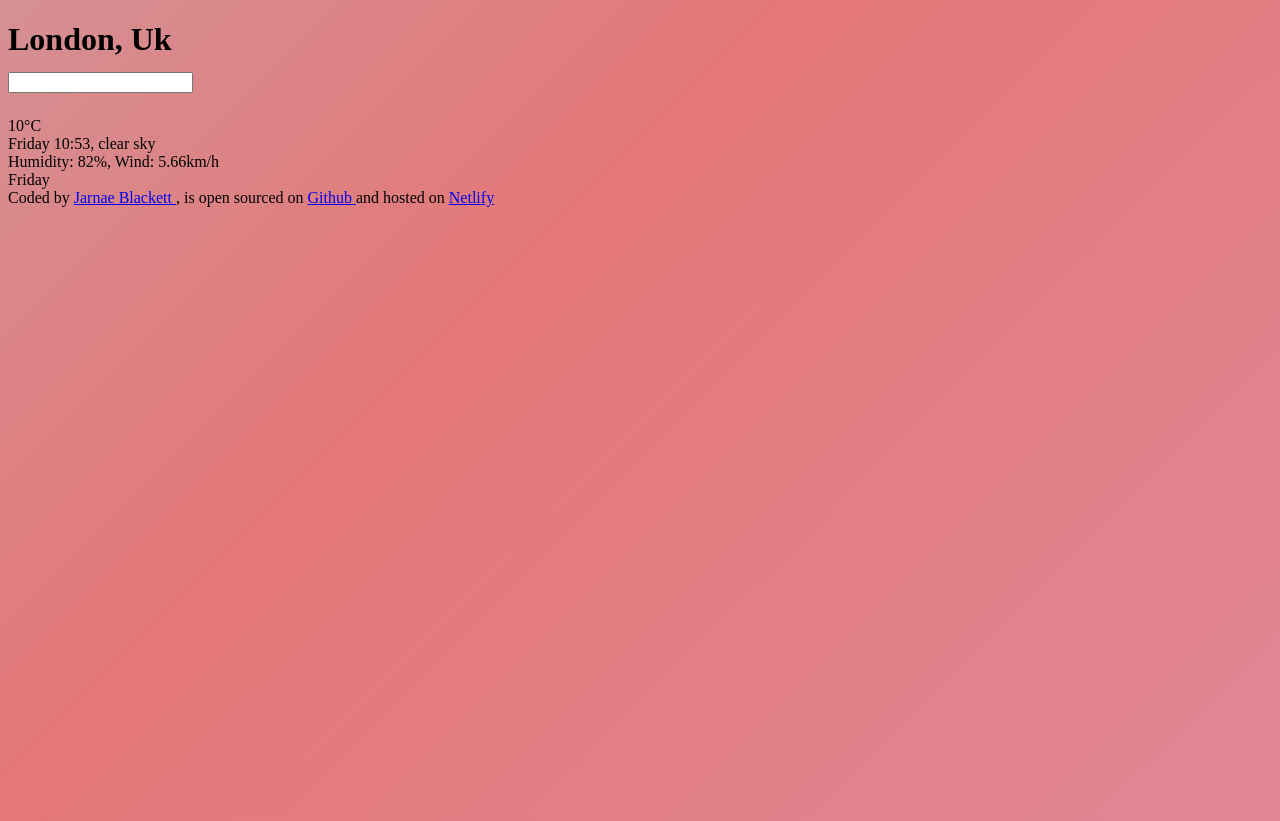
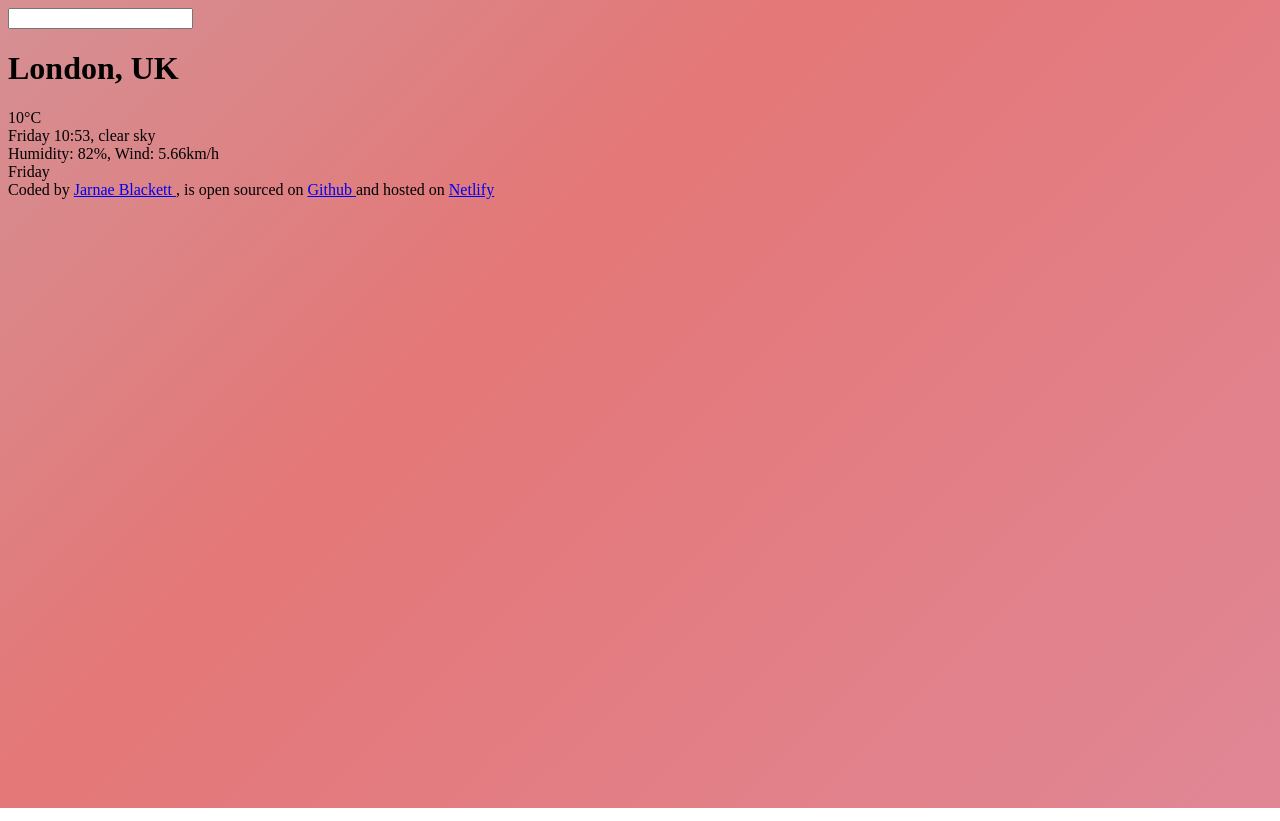
Before and after one commit to CleoJayCodes/Project-Weather.Off, a plain HTML site: page index.html in a window 1280 px wide. Drawn offline with Linux system fonts and the light colour scheme.

Commit message:
Update index.html
Changed header format

```diff
--- a/index.html
+++ b/index.html
@@ -32,12 +32,8 @@
   </style>
   <body>
     <header>
-      <h1>
-        London, Uk
-        <span><form>
-           <input type="search" /> </span>
-        </form></span>
-      </h1>
+        <div class="search-display">
+      <form> <input type="search"/> </form><span> <h1 class="current-country"> London, UK</h1></span> </div>
       <div class="current-temperature">
             10°C
         </div>
@@ -48,6 +44,8 @@
         Friday 10:53, clear sky <div>
 Humidity: 82%, Wind: 5.66km/h</div>
       </div>
+
+    </hr>
 
         <div class="weather-forecast">
             <div class="weather-forcast-day">
```
